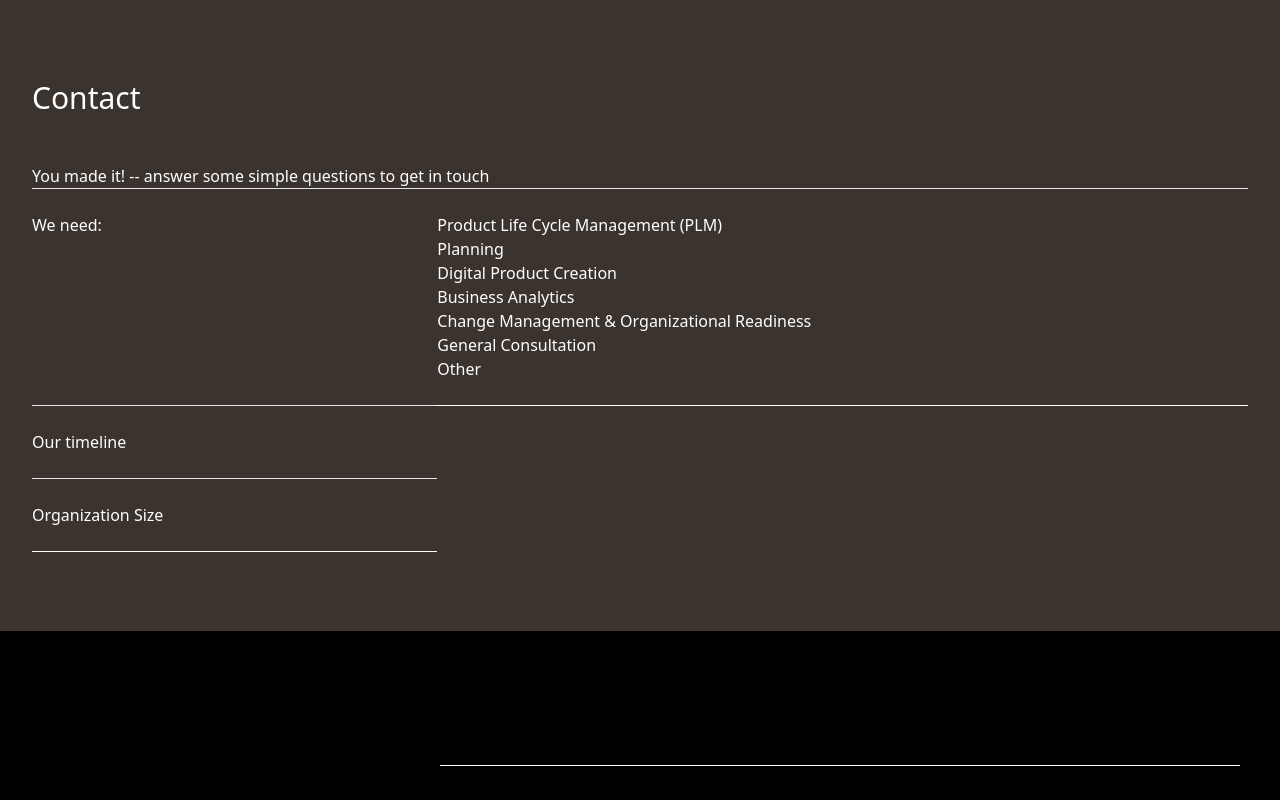
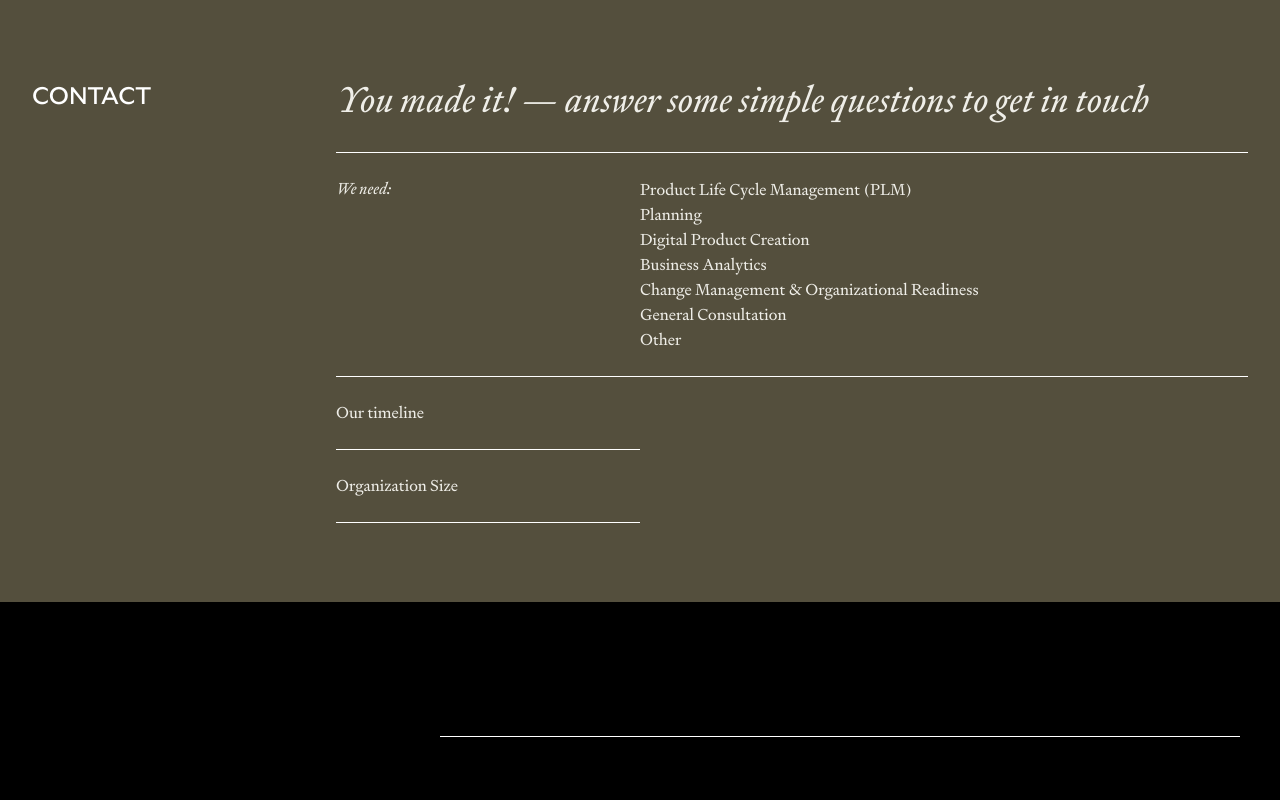
Before and after one commit to jordanframptondev/black-ink, a Next.js app: page /contact in a window 1280 px wide. Shown: the top 800 px of the page. Built offline with nearby package versions, Linux system fonts and the light colour scheme.

Commit message:
styles added to web questions

```diff
--- a/app/components/contact-form.js
+++ b/app/components/contact-form.js
@@ -46,8 +46,9 @@ export default function ContactForm({}) {
 
     return (
         <div className="w-full">
-            <h2>
-                You made it! -- answer some simple questions to get in touch
+            <h2 className="font-signifierItalic text-4xl font-extralight mb-8">
+                You made it! &mdash; answer some simple questions to get in
+                touch
             </h2>
             <Transition
                 show={openSection < contactFormData.length}
@@ -89,13 +90,19 @@ function ContactFormSection({ question, answers, isOpen, selectOption }) {
     return (
         <div>
             <div
-                className={`border-t border-whitetransition-all delay-300 duration-500 ${
+                className={`border-t border-white transition-all delay-300 duration-500 ${
                     isOpen ? "w-full" : "w-1/3"
                 }`}
             ></div>
             <div className="grid grid-cols-3 w-full py-6">
                 <div>
-                    <h3>{question}</h3>
+                    <h3
+                        className={`${
+                            isOpen ? "font-signifierItalic" : "font-signifier"
+                        }`}
+                    >
+                        {question}
+                    </h3>
                 </div>
                 <div className="col-span-2">
                     <Transition
@@ -112,9 +119,9 @@ function ContactFormSection({ question, answers, isOpen, selectOption }) {
                                 <div
                                     onClick={() => selectOption(answer)}
                                     key={index}
-                                    className="relative cursor-pointer hover:text-white transition-colors duration-300"
+                                    className="relative cursor-pointer  transition-colors duration-300"
                                 >
-                                    <span className="hover:before:content-['\2192'] hover:before:text-white hover:before:mr-2">
+                                    <span className="hover:before:content-['\2192']  hover:before:mr-2 font-signifier hover:font-signifierItalic">
                                         {answer}
                                     </span>
                                 </div>
--- a/app/contact/page.js
+++ b/app/contact/page.js
@@ -5,12 +5,14 @@ import ContactForm from "../components/contact-form";
 
 export default function Contact() {
     return (
-        <div className="relatve h-screen w-screen bg-[#3A332E]">
+        <div className="relatve h-screen w-screen bg-[#544F3D]">
             <Header color="cream" />
             <div>
-                <div className="max-w-7xl mx-auto py-20 px-8 text-white">
-                    <h2 className="text-white text-3xl mb-12">Contact</h2>
-                    <div className="">
+                <div className="max-w-7xl mx-auto grid grid-cols-4 py-20 px-8 text-[#EFEEE8]">
+                    <h2 className="text-white font-ritma uppercase text-2xl mb-12">
+                        Contact
+                    </h2>
+                    <div className="col-span-3">
                         <ContactForm />
                     </div>
                 </div>
```
